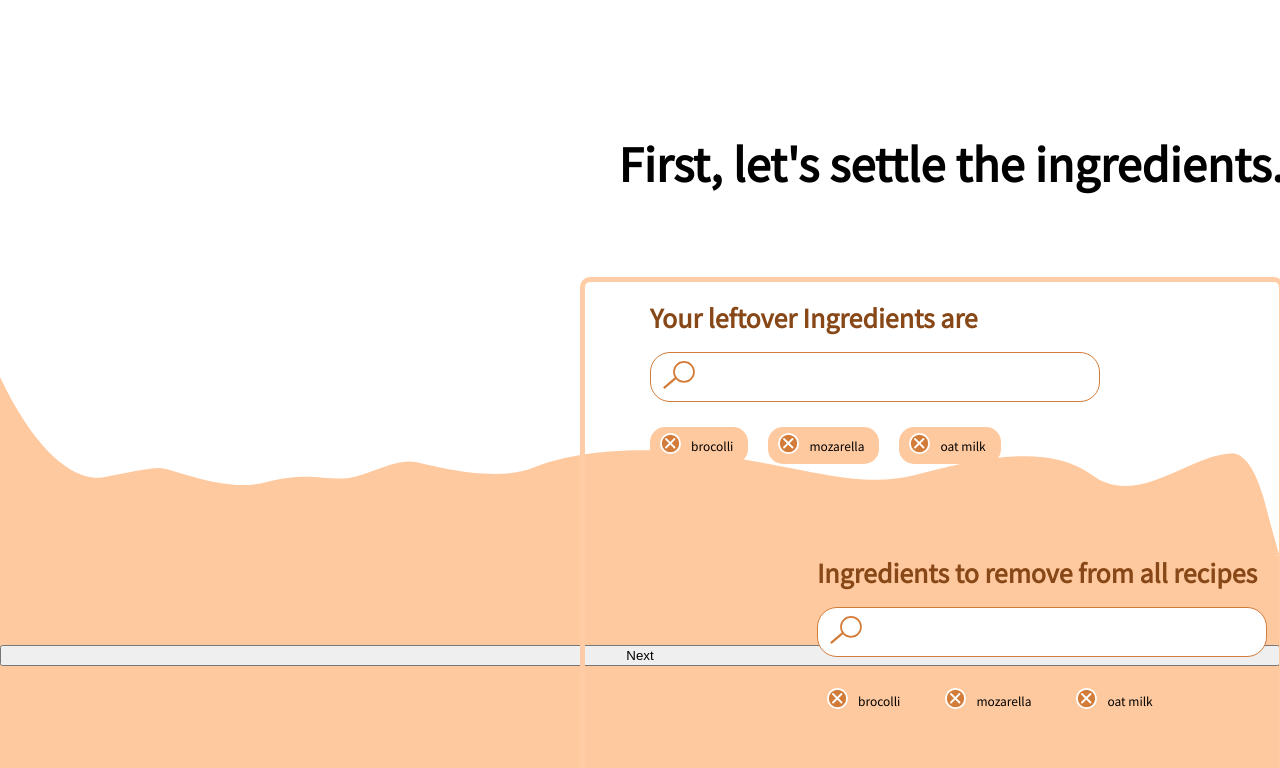
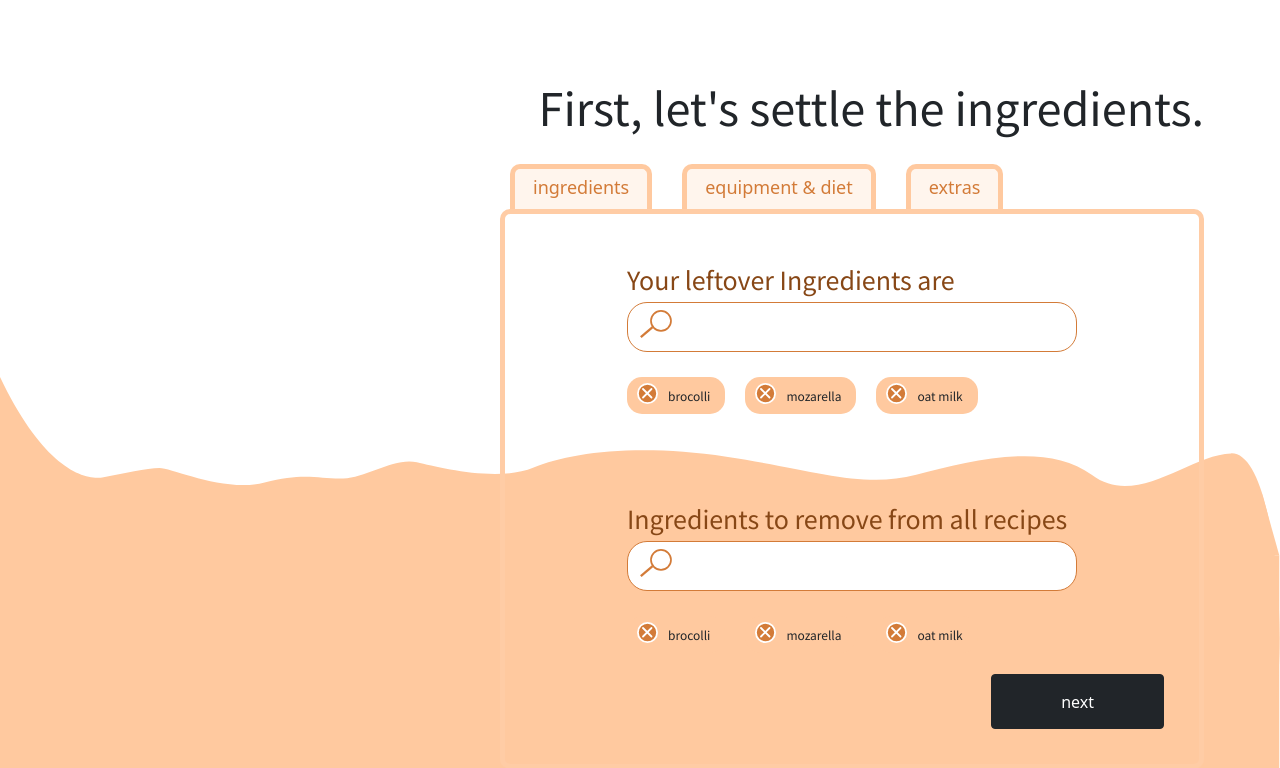
Before and after one commit to ktanojo17505/whipped-up, a Next.js app: page /form in a window 1280 px wide. Shown: the top 768 px of the page. Built offline with nearby package versions, Linux system fonts and the light colour scheme.

Commit message:
finished static styling of form

```diff
--- a/pages/form.js
+++ b/pages/form.js
@@ -5,6 +5,8 @@ import searchIcon from "../public/images/searchicon.svg";
 import xButton from "../public/images/xbutton.svg";
 import Image from "next/image"
 import styles from "../styles/form.module.css";
+import "bootstrap/dist/css/bootstrap.min.css";
+import Button from "react-bootstrap/Button";
 
 
 class FormContainer extends React.Component {
@@ -18,8 +20,16 @@ class FormContainer extends React.Component {
     render() {
         return (
             <div className={styles.outerContainer}>
-                <h1 className={styles.mainHeading}>First, let's settle the ingredients.</h1>
-                <div className={styles.outerForm}>
+                <div className={`col align-items-start ${styles.rightBlock}`}>
+                    <h1 className={`col-sm-12 ${styles.mainHeading}`}>First, let's settle the ingredients.</h1>
+                    <div className={`col-3 ${styles.tabGroup}`}>
+                        <div className={styles.tab}>
+                        ingredients
+                        </div>
+                        <div className={styles.tab}>equipment & diet</div>
+                        <div className={styles.tab}>extras</div>
+                    </div>
+                    <div className={`.col-sm-9 ${styles.outerForm}`}>
                         <div className={styles.addItems}>
                             <h1 className={styles.title}>Your leftover Ingredients are</h1>
                             <div className={styles.searchBar}>
@@ -78,8 +88,9 @@ class FormContainer extends React.Component {
                                 </div>
                             </div>
                         </div>
+                        <Button className={`col-3 ${styles.nextButton}`} variant="dark">next</Button>
                     </div>
-                <button>Next</button>
+                </div>
             </div>
         );
     }
--- a/styles/form.module.css
+++ b/styles/form.module.css
@@ -3,8 +3,8 @@
 .outerContainer{
     height: 100vh;
     width: 100vw;
-    display: flex;
-    flex-direction: column;
+    /* display: flex;  */
+    /* flex-direction: column; */
     background-image: url("../public/images/orangebackground.svg");
     position: fixed;
     background-repeat: no-repeat;
@@ -13,38 +13,47 @@
 
 .outerForm {
     width: 55vw;
-    height: 65vh;
+    height: 70vh;
     border: solid thick #FFCCA5;
     border-radius: 10px;
     display: flex;
     flex-direction: column;
     justify-content: space-evenly;
+    /* position: relative;
+    left: 580px;
+    top: 152px; */
+
+}
+
+.rightBlock {
+    width: 55vw;
     position: relative;
-    left: 580px;
-    top: 152px;
-
+    top: 80px;
+    left: 500px;
 }
 
 .addItems {
     height: 273px;
-    padding-left: 65px;
+    padding-top: 50px;
+    margin: auto;
 }
 
 .deleteItems {
     height: 273px;
-    padding-left: 232px;
+    /* padding-left: 232px; */
+    padding-top: 60px;
+    margin: auto;
 }
 
 .mainHeading {
     font-size: 45px;
     font-family: 'Noto Sans SC', sans-serif;
-    position: relative;
-    left: 580px;
-    top: 100px;
-    width: 55vw;
+    text-align: right;
+    margin-bottom: 30px;
+    /* width: 55vw;
     display: flex;
     flex-direction: row;
-    justify-content: flex-end;
+    justify-content: flex-end; */
 }
 
 .title {
@@ -88,12 +97,19 @@
 
 .input{
     border: none;
+    margin-left: 10px
 }
 
 .xButton{
     property: value !important;
     margin-left: 5px;
     margin-right: 10px;
+    margin-top: auto;
+    margin-bottom: auto;
+}
+
+.input:focus{
+    outline:none;
 }
 
 .searchIcon {
@@ -102,4 +118,44 @@
 
 .ingredient{
     margin-right: 10px;
+    margin-top: auto;
+    margin-bottom: auto;
 }
+
+.nextButton{
+    width: 25%;
+    height: 10%;
+    border: solid white thin;
+    border-radius: 15px;
+    font-size: 18px;
+    margin-left: 70%;
+    margin-bottom: 5%;
+
+}
+.tabGroup {
+    width: 200px;
+    height: 60px;
+    display: flex;
+    flex-direction: row;
+    justify-content: flex-start;
+    margin-left: 10px;
+    height: 45px;
+}
+
+.tab {
+    height: 60px;
+    padding-left: 18px;
+    padding-right: 18px;
+    padding-top: 5px;
+    font-size: 18px;
+    display: inline-block;
+    background-color:#FFF5ED;
+    border-radius: 10px 10px 0px 0px;
+    border-top: solid thick #FFC99F;
+    border-right: solid thick #FFC99F;
+    border-left: solid thick #FFC99F;
+    margin-right: 30px;
+    height: 45px;
+    color: #D37B38;
+    white-space: nowrap;
+}
```
Lines whose indentation alone changed are shown as unchanged.
